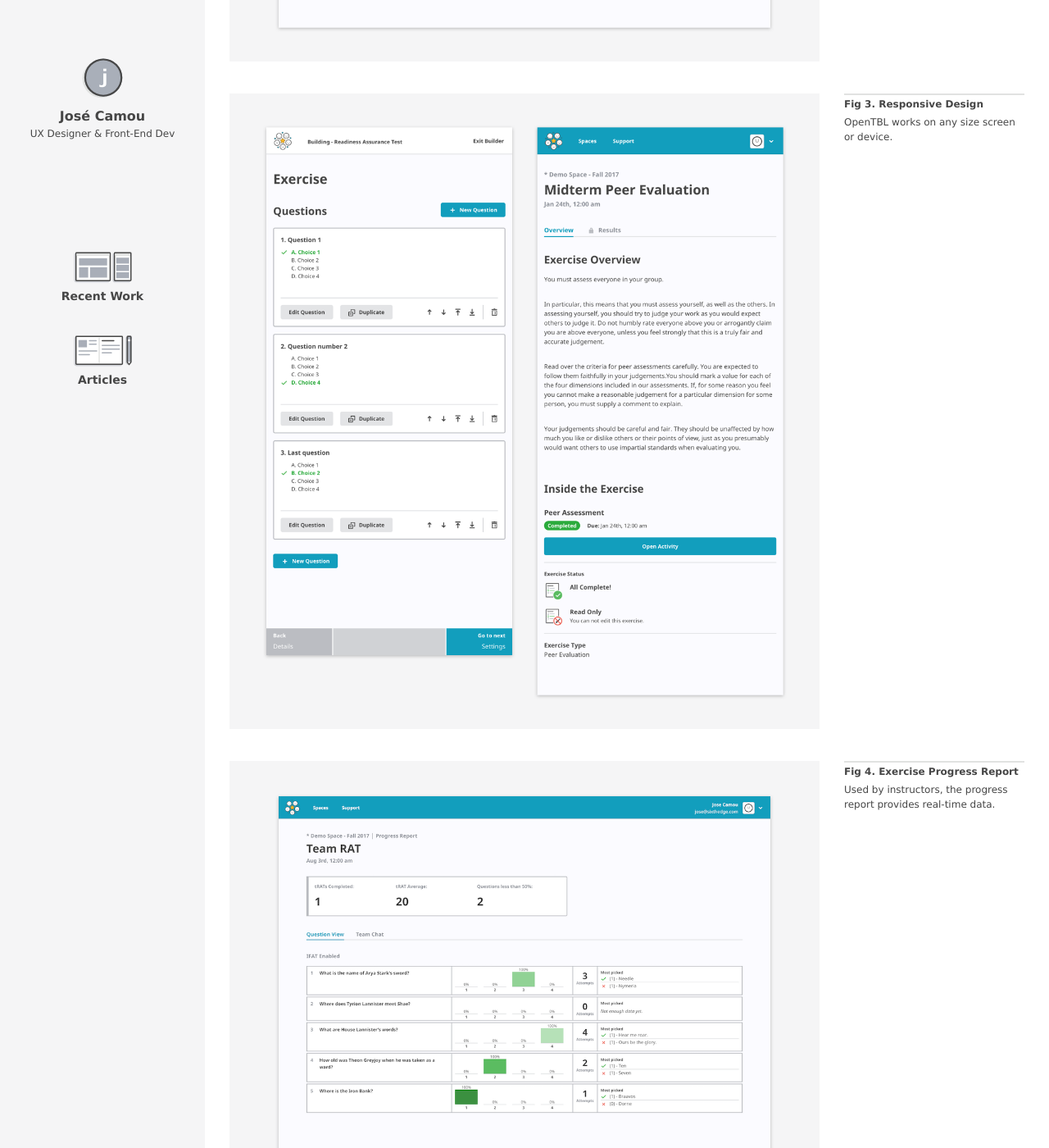
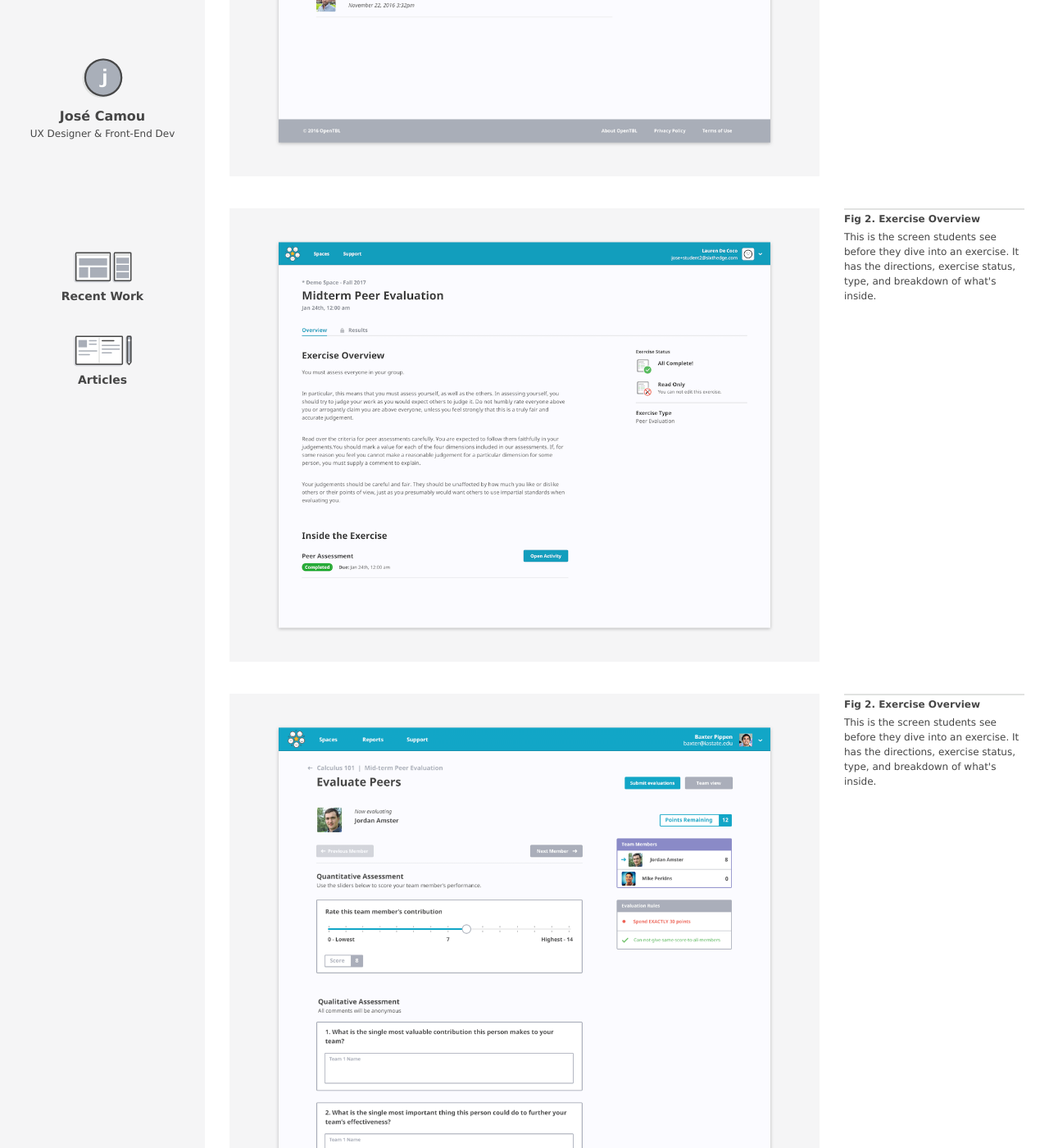
Before and after one commit to jcamou/jcamou.github.io, a Jekyll site: the page built from work/opentbl.html, in a window 1280 px wide and 1400 px high, scrolled down 2233 px. Shown: the whole window at 82% size. Built offline with Jekyll 4.4.1, drawn with Linux system fonts in a browser that asks for light colours; some of the changed text lies outside the part shown.

Commit message:
[MOD] Change screenshots of otbl

```diff
--- a/work/cirtl.html
+++ b/work/cirtl.html
@@ -17,6 +17,7 @@
   <div class="grid__col--3of4 grid__container-padding is-left grid__mobile--full-width">
     <p class="text__font-size--18 text--bold spacing__margin-bottom--2">Sixth Edge had the opportunity to work with the Center for the Integration of Research, Teaching and Learning (CIRTL) through a grant awarded by the Alfred P. Sloan Foundation to build a platform for a network of 25 Universities around North America. The platform provided a place to share resources, create learning communities, and offer courses to current and future STEM faculty committed to advancing evidence-based teaching practices. Since the initial grant the Network has expanded to more than 40 research universities.
     </p>
+
   </div>
   <div class="grid__col--1of4 grid__container-padding
   grid__mobile--full-width">
@@ -100,7 +101,7 @@
   </div>
 </div>
 
-<div class="grid__container spacing__margin-bottom--2">
+<div id="background" class="grid__container spacing__margin-bottom--2">
   <div class="grid__col--3of4 grid__container-padding grid__mobile--full-width">
     <h2>Background</h2>
     <p>We’ve continued to work with CIRTL to provide development and UX support even after the  end of the initial grant project. In May of 2017, there was a concern that the traffic around the resources section of the website was lower than expected. In December 2017 we deployed a major redesign to the website to address this issue and to improve web accessibility around the platform. <strong>This case study will focus on that effort.</strong></p>
--- a/work/opentbl.html
+++ b/work/opentbl.html
@@ -17,6 +17,7 @@
   <div class="grid__col--3of4 grid__container-padding is-left grid__mobile--full-width">
     <p class="text__font-size--18 text--bold spacing__margin-bottom--2">OpenTBL is a learning platform designed specifically for Team-based Learning (TBL). Users can create peer evaluations and readiness assurance tests in minutes and distribute them among their classrooms with the click of a button. Real-time exercise results allow instructors to see what topics need more emphasis and adapt their course accordingly.
     </p>
+    <p class="spacing__margin-bottom--2"><a href="#background">Jump to Case Study</a></p>
   </div>
   <div class="grid__col--1of4 grid__container-padding
   grid__mobile--full-width">
@@ -64,7 +65,72 @@
 
 <div class="grid__container spacing__margin-bottom--2">
   <div class="grid__col--3of4 grid__container-padding is-left grid__mobile--full-width">
+    <img src="/assets/images/work/opentbl/otbl__space--home.png" alt="Photo of exercise overview">
+  </div>
+  <div class="grid__col--1of4 grid__container-padding
+  grid__mobile--full-width">
+    <div class="caption__container">
+      <div class="caption__label">Fig 2. Exercise Overview</div>
+      <div class="caption__description">This is the screen students see before they dive into an exercise. It has the directions, exercise status, type, and breakdown of what's inside.</div>
+    </div>
+  </div>
+</div>
+
+<div class="grid__container spacing__margin-bottom--2">
+  <div class="grid__col--3of4 grid__container-padding is-left grid__mobile--full-width">
     <img src="/assets/images/work/opentbl/otbl__exercise-overview.png" alt="Photo of exercise overview">
+  </div>
+  <div class="grid__col--1of4 grid__container-padding
+  grid__mobile--full-width">
+    <div class="caption__container">
+      <div class="caption__label">Fig 2. Exercise Overview</div>
+      <div class="caption__description">This is the screen students see before they dive into an exercise. It has the directions, exercise status, type, and breakdown of what's inside.</div>
+    </div>
+  </div>
+</div>
+
+<div class="grid__container spacing__margin-bottom--2">
+  <div class="grid__col--3of4 grid__container-padding is-left grid__mobile--full-width">
+    <img src="/assets/images/work/opentbl/otbl__pe.png" alt="Photo of exercise overview">
+  </div>
+  <div class="grid__col--1of4 grid__container-padding
+  grid__mobile--full-width">
+    <div class="caption__container">
+      <div class="caption__label">Fig 2. Exercise Overview</div>
+      <div class="caption__description">This is the screen students see before they dive into an exercise. It has the directions, exercise status, type, and breakdown of what's inside.</div>
+    </div>
+  </div>
+</div>
+
+<div class="grid__container spacing__margin-bottom--2">
+  <div class="grid__col--3of4 grid__container-padding is-left grid__mobile--full-width">
+    <img src="/assets/images/work/opentbl/otbl__rat.png" alt="Photo of exercise overview">
+  </div>
+  <div class="grid__col--1of4 grid__container-padding
+  grid__mobile--full-width">
+    <div class="caption__container">
+      <div class="caption__label">Fig 2. Exercise Overview</div>
+      <div class="caption__description">This is the screen students see before they dive into an exercise. It has the directions, exercise status, type, and breakdown of what's inside.</div>
+    </div>
+  </div>
+</div>
+
+<div class="grid__container spacing__margin-bottom--2">
+  <div class="grid__col--3of4 grid__container-padding is-left grid__mobile--full-width">
+    <img src="/assets/images/work/opentbl/otbl__pr-overview.png" alt="Photo of exercise overview">
+  </div>
+  <div class="grid__col--1of4 grid__container-padding
+  grid__mobile--full-width">
+    <div class="caption__container">
+      <div class="caption__label">Fig 2. Exercise Overview</div>
+      <div class="caption__description">This is the screen students see before they dive into an exercise. It has the directions, exercise status, type, and breakdown of what's inside.</div>
+    </div>
+  </div>
+</div>
+
+<div class="grid__container spacing__margin-bottom--2">
+  <div class="grid__col--3of4 grid__container-padding is-left grid__mobile--full-width">
+    <img src="/assets/images/work/opentbl/otbl__pr--standard.png" alt="Photo of exercise overview">
   </div>
   <div class="grid__col--1of4 grid__container-padding
   grid__mobile--full-width">
@@ -89,19 +155,6 @@
 </div>
 
 <div class="grid__container spacing__margin-bottom--2">
-  <div class="grid__col--3of4 grid__container-padding is-left grid__mobile--full-width">
-    <img src="/assets/images/work/opentbl/otbl__pr.png" alt="Photo of exercise progress report">
-  </div>
-  <div class="grid__col--1of4 grid__container-padding
-  grid__mobile--full-width">
-    <div class="caption__container">
-      <div class="caption__label">Fig 4. Exercise Progress Report</div>
-      <div class="caption__description">Used by instructors, the progress report provides real-time data.</div>
-    </div>
-  </div>
-</div>
-
-<div class="grid__container spacing__margin-bottom--2">
   <div class="grid__col--3of4 is-left grid__container-padding grid__mobile--full-width">
     <div class="grid__col--49 is-left grid__mobile--full-width">
       <img src="/assets/images/work/opentbl/otbl__exercise-status.png" alt="Photo of exercise status icons">
@@ -121,7 +174,7 @@
 
 
 
-<div class="grid__container spacing__margin-bottom--2">
+<div id="background" class="grid__container spacing__margin-bottom--2">
   <div class="grid__col--3of4 grid__container-padding grid__mobile--full-width">
     <h2>Background</h2>
     <h3>What is Team-Based Learning?</h3>
```
Also changed, not shown: assets/images/work/opentbl/otbl__pe.png (added), assets/images/work/opentbl/otbl__pr--standard.png (added), assets/images/work/opentbl/otbl__pr-overview.png (added), assets/images/work/opentbl/otbl__rat.png (added), assets/images/work/opentbl/otbl__space--home.png (added).
